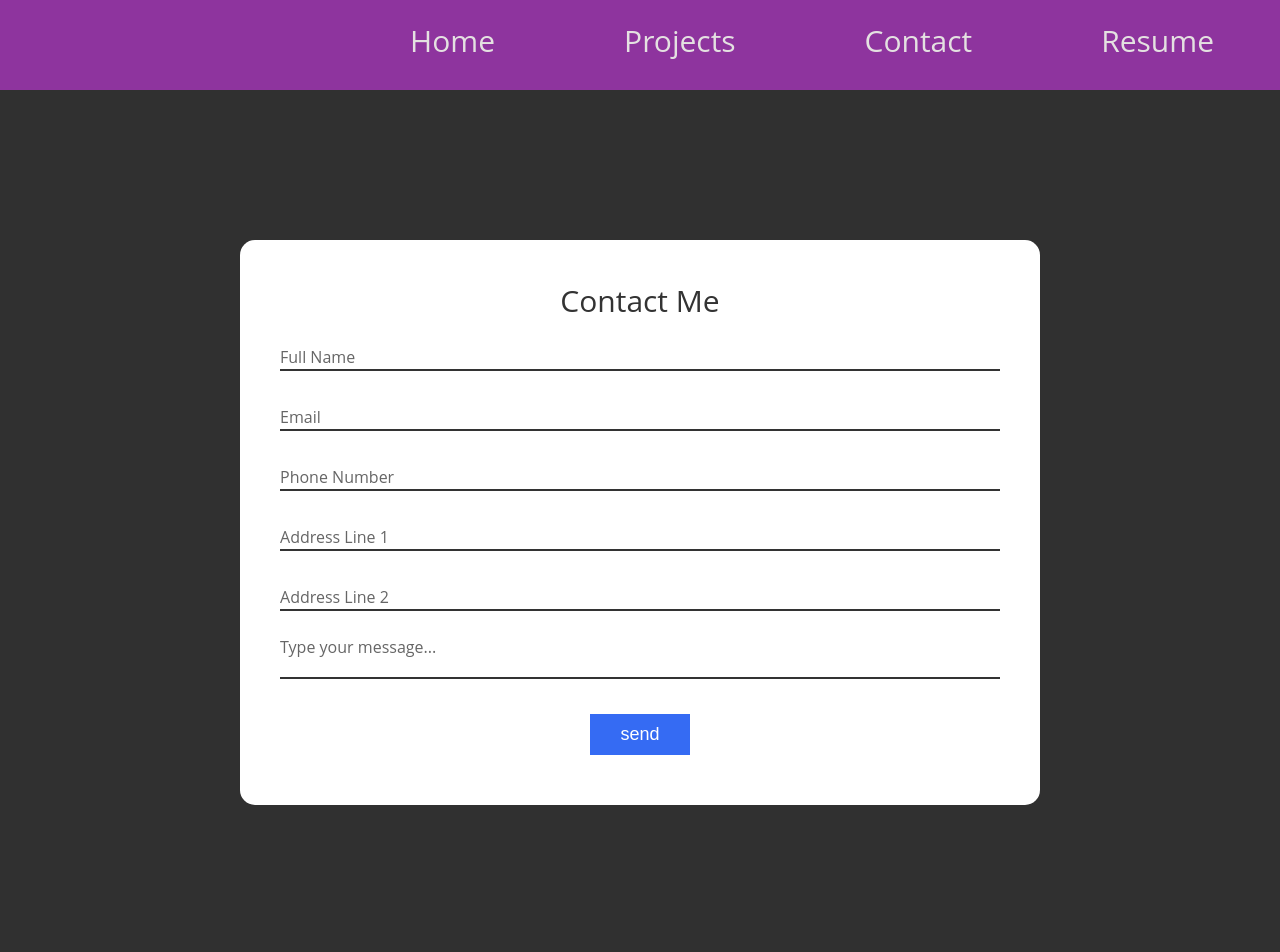
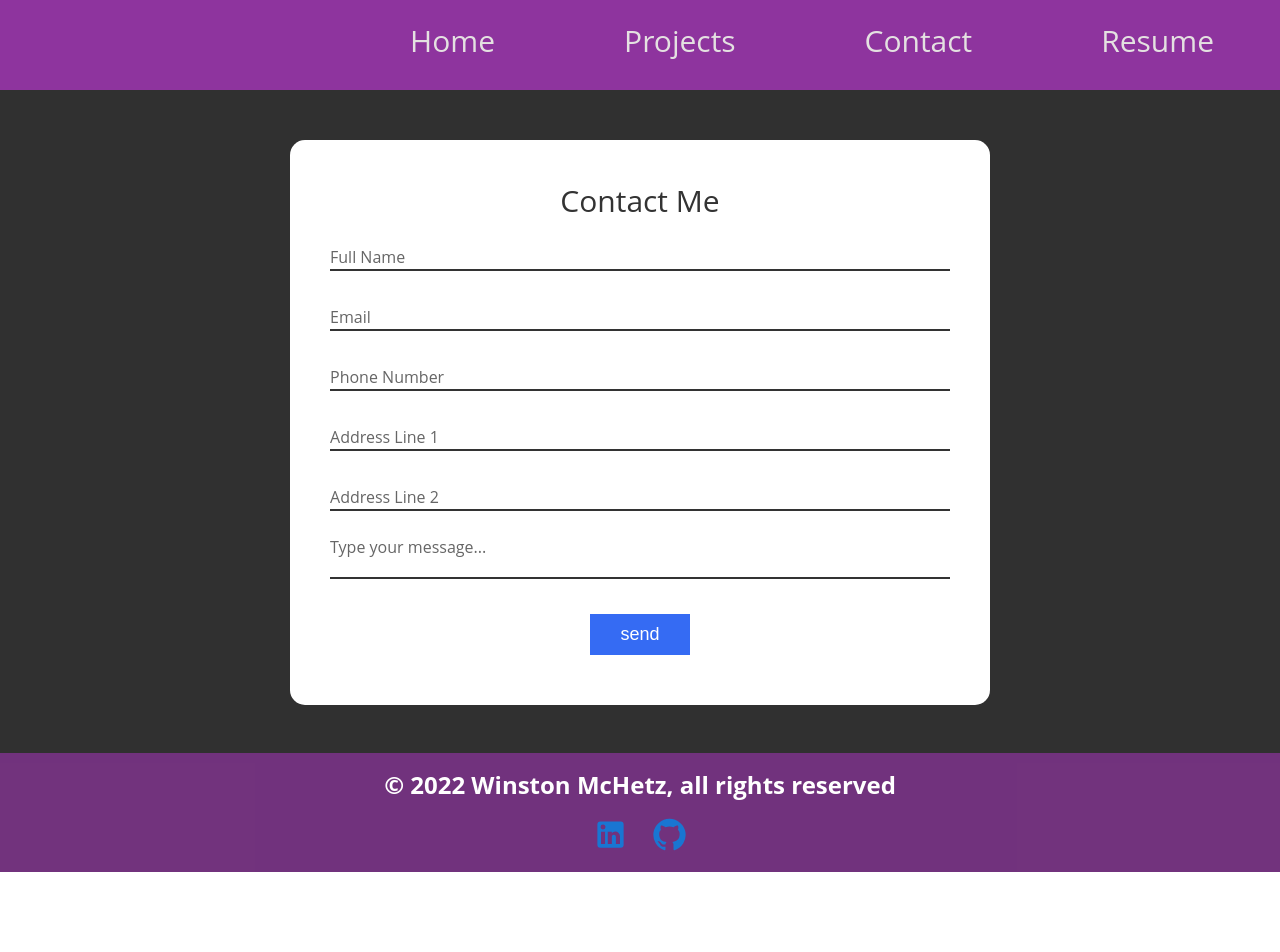
Before and after one commit to winston1337/winstonmchetz-portfolio, a React (Create React App) app: page /contact in a window 1280 px wide. Shown: the top 952 px of the page. After the commit the page ends 872 px from the top, so only its background shows below. Built offline with nearby package versions, Linux system fonts and the light colour scheme.

Commit message:
small screen responsiveness

```diff
--- a/src/components/navbar/bio/Bio.scss
+++ b/src/components/navbar/bio/Bio.scss
@@ -52,15 +52,15 @@
     .about-section {
         width: 600px;
     }
-    footer {
-        margin-top: 100%;
-    }
 }
 @media screen and (min-width: 768px) and (max-width: 1400px) {
     .about-section {
         width: 600px;
     }
-    footer {
-        margin-top: 100%;
+}
+
+@media (max-width: 320px) {
+    .about-section {
+        width: 250px;
     }
-}
+  }
--- a/src/components/navbar/contact/Contact.scss
+++ b/src/components/navbar/contact/Contact.scss
@@ -4,7 +4,6 @@
   padding: 40px;
   background: white;
   border-radius: 15px;
-  margin-bottom: 100%;
   margin-left: auto;
   margin-right: auto;
   margin-top: 50px;
@@ -71,7 +70,7 @@ color: #666;
 
 }
 
-@media screen and (min-width: 350px) and (max-width: 600px) {
+@media screen and (max-width: 600px) {
   .contactForm {
     width: 350px;
   }
@@ -80,9 +79,15 @@ color: #666;
     margin-bottom: 15px;
   }
 }
-@media screen and (min-width: 900px) and (max-width: 1400px) {
+@media screen and (min-width: 760px) and (max-width: 1024px) {
   .contactForm {
-    width: 800px;
+    width: 700px;
     margin-top: 150px;
   }
+
 }
+@media (max-width: 320px) {
+  .contactForm {
+    width: 250px;
+  }
+}
--- a/src/components/navbar/footer/Footer.scss
+++ b/src/components/navbar/footer/Footer.scss
@@ -29,10 +29,3 @@ footer {
         padding: .2rem;
     }
 }
-
-@media screen and (max-width: 1024px) and (min-width: 700px) {
-    footer {
-        height: auto;
-    }
-
-}
--- a/src/components/navbar/projects/Project.scss
+++ b/src/components/navbar/projects/Project.scss
@@ -39,9 +39,6 @@
       color: #fff;
       transition: 200ms ease-in;
     }
-    // a:link, &:visited {
-    //   color: #fff;
-    // }
   }
 
 
@@ -65,3 +62,9 @@
     background: #fff;
   }
 }
+@media (max-width: 320px) {
+  .card-body {
+      width: 250px;
+      height: 150px;
+  }
+}
```
